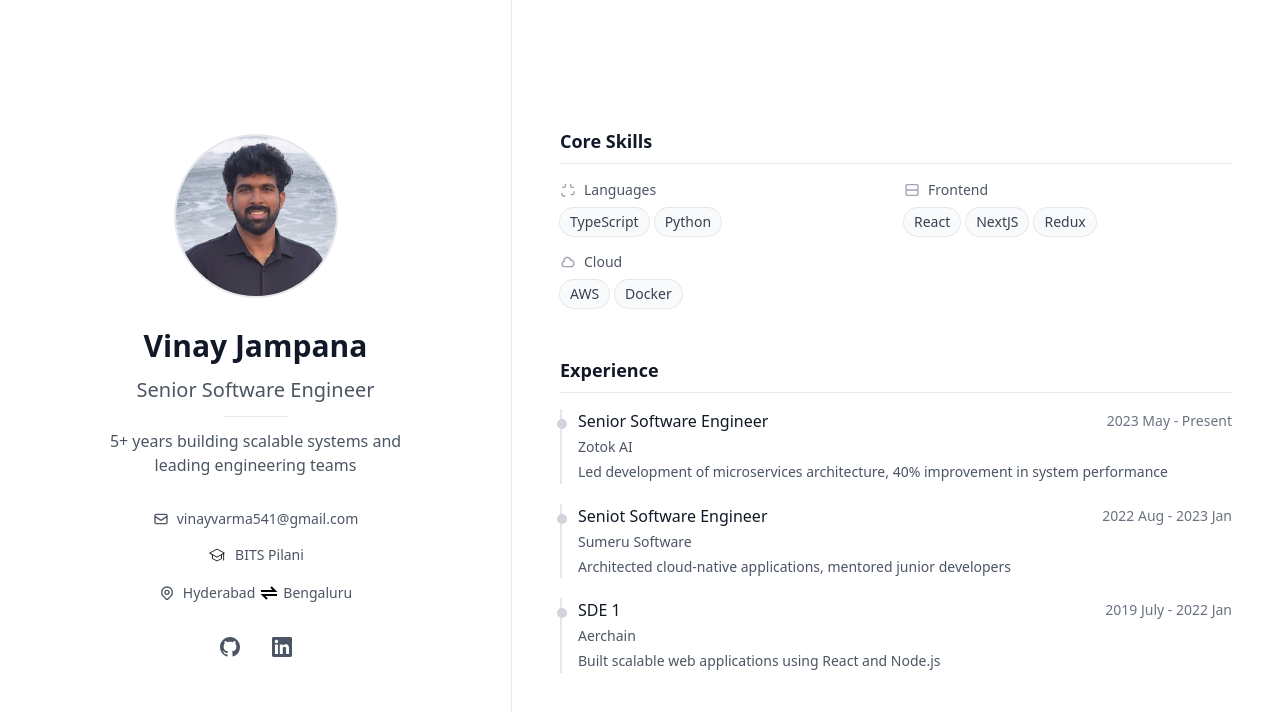
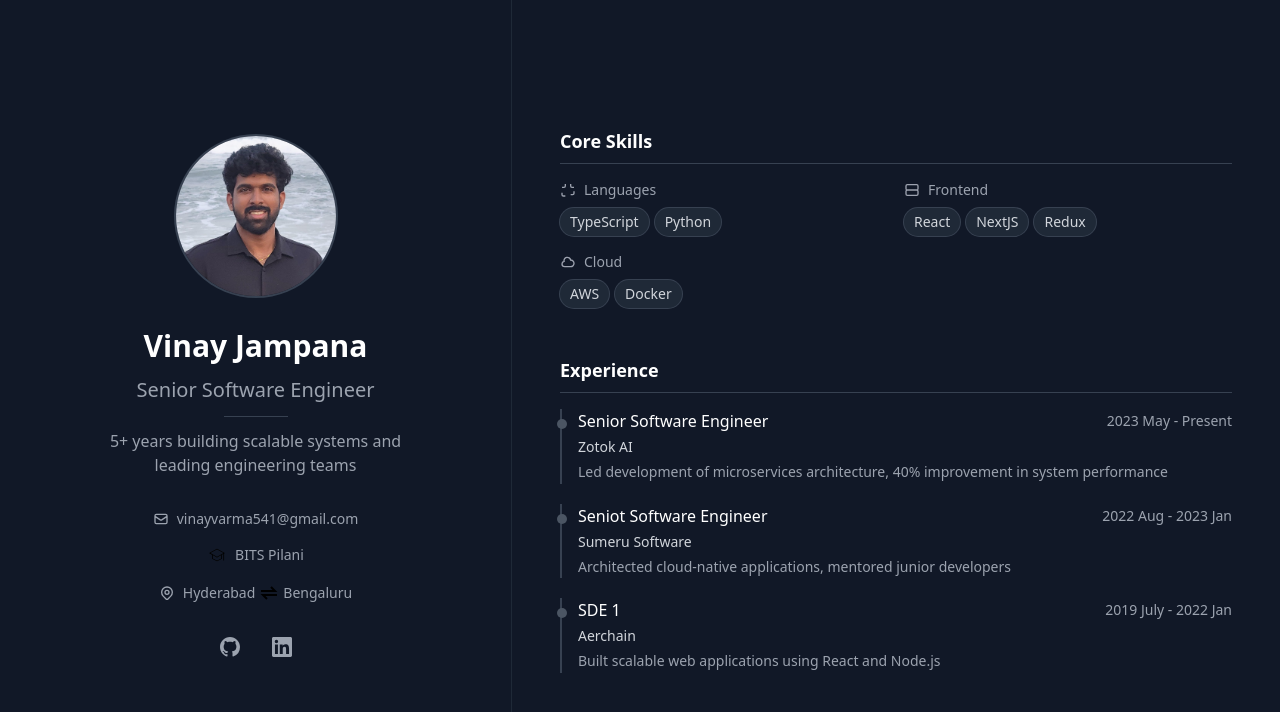
Before and after one commit to vinayjampana/portfolio-concept-001, a Next.js app: page / in a window 1280 px wide. Shown: the top 712 px of the page. Built offline with nearby package versions, Linux system fonts and the light colour scheme.

Commit message:
dark mode is set as default

```diff
--- a/app/layout.tsx
+++ b/app/layout.tsx
@@ -77,7 +77,7 @@
 	children: React.ReactNode;
 }>) {
 	return (
-		<html lang="en">
+		<html lang="en" className="dark">
 			<body className={`${geistSans.variable} ${geistMono.variable} antialiased`}>{children}</body>
 		</html>
 	);
--- a/tailwind.config.ts
+++ b/tailwind.config.ts
@@ -6,6 +6,7 @@
     "./components/**/*.{js,ts,jsx,tsx,mdx}",
     "./app/**/*.{js,ts,jsx,tsx,mdx}",
   ],
+  darkMode: 'class',
   theme: {
     extend: {
       colors: {
```
